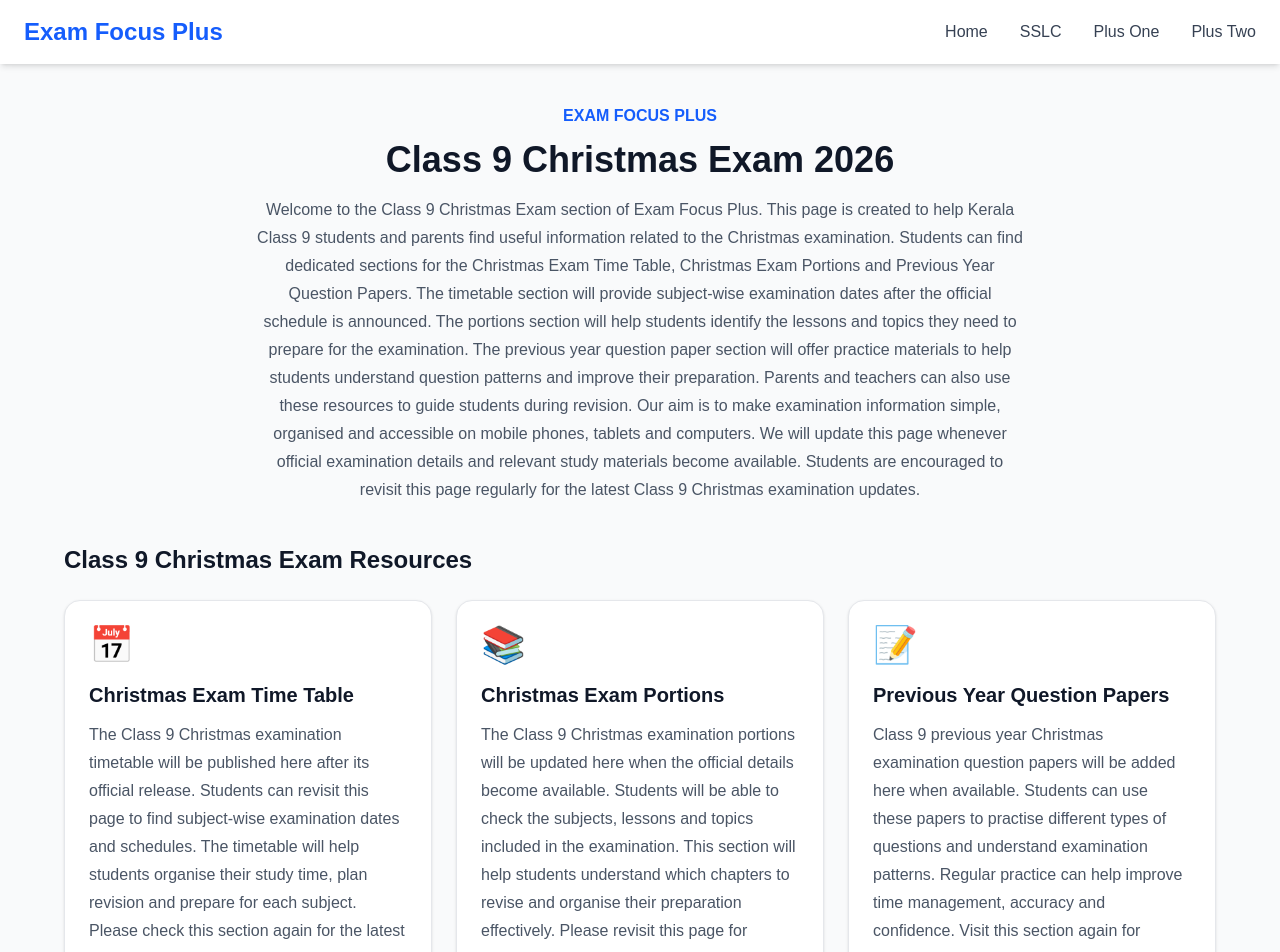
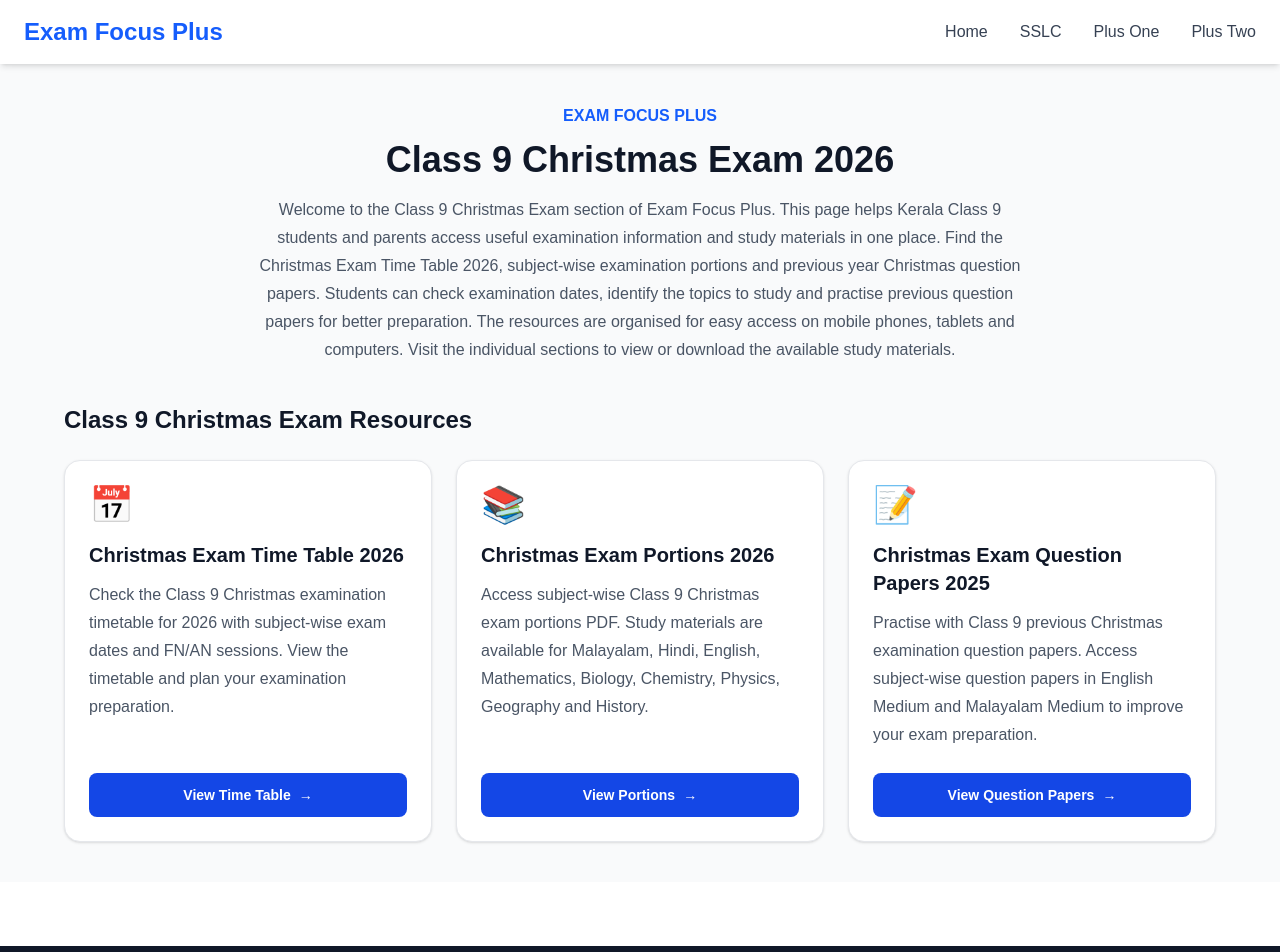
Before and after one commit to examfocusplus/exam-focus-plus, a Next.js app: page /class-9 in a window 1280 px wide. Shown: the top 952 px of the page. Built offline with nearby package versions, Linux system fonts and the light colour scheme.

Commit message:
Update Class 9 exam resources page

```diff
--- a/app/class-9/page.tsx
+++ b/app/class-9/page.tsx
@@ -3,30 +3,48 @@ import type { Metadata } from "next";
 export const metadata: Metadata = {
   title: "Class 9 Christmas Exam 2026 | Time Table, Portions & Question Papers",
   description:
-    "Find Class 9 Christmas Exam 2026 updates, timetable, exam portions and previous year question papers for Kerala students at Exam Focus Plus.",
+    "Find Class 9 Christmas Exam 2026 timetable, subject-wise portions and previous year question papers for Kerala students. View and download study materials at Exam Focus Plus.",
+  keywords: [
+    "Class 9 Christmas Exam 2026",
+    "Class 9 Christmas Exam Question Paper 2026",
+    "Class 9 Christmas Exam Question Paper 2025",
+    "Class 9 Christmas Exam Time Table",
+    "Class 9 Christmas Exam Portions",
+    "Class 9 Question Papers 2025",
+    "Kerala Class 9 Study Materials",
+    "9th Standard Christmas Exam",
+    "Class 9 Previous Year Question Papers",
+    "Exam Focus Plus",
+  ],
   alternates: {
-    canonical: "/class-9",
+    canonical: "https://examfocusplus.in/class-9",
   },
 };
 
 const sections = [
   {
-    title: "Christmas Exam Time Table",
+    title: "Christmas Exam Time Table 2026",
     description:
-      "The Class 9 Christmas examination timetable will be published here after its official release. Students can revisit this page to find subject-wise examination dates and schedules. The timetable will help students organise their study time, plan revision and prepare for each subject. Please check this section again for the latest official examination updates.",
+      "Check the Class 9 Christmas examination timetable for 2026 with subject-wise exam dates and FN/AN sessions. View the timetable and plan your examination preparation.",
     icon: "📅",
+    link: "/class-9-christmas-timetable-26",
+    button: "View Time Table",
   },
   {
-    title: "Christmas Exam Portions",
+    title: "Christmas Exam Portions 2026",
     description:
-      "The Class 9 Christmas examination portions will be updated here when the official details become available. Students will be able to check the subjects, lessons and topics included in the examination. This section will help students understand which chapters to revise and organise their preparation effectively. Please revisit this page for updates.",
+      "Access subject-wise Class 9 Christmas exam portions PDF. Study materials are available for Malayalam, Hindi, English, Mathematics, Biology, Chemistry, Physics, Geography and History.",
     icon: "📚",
+    link: "/class-9-portions-26",
+    button: "View Portions",
   },
   {
-    title: "Previous Year Question Papers",
+    title: "Christmas Exam Question Papers 2025",
     description:
-      "Class 9 previous year Christmas examination question papers will be added here when available. Students can use these papers to practise different types of questions and understand examination patterns. Regular practice can help improve time management, accuracy and confidence. Visit this section again for question papers and additional examination preparation resources.",
+      "Practise with Class 9 previous Christmas examination question papers. Access subject-wise question papers in English Medium and Malayalam Medium to improve your exam preparation.",
     icon: "📝",
+    link: "/class-9-previous-year-questions-26",
+    button: "View Question Papers",
   },
 ];
 
@@ -46,25 +64,16 @@ export default function Class9Page() {
 
           <p className="mx-auto mt-4 max-w-3xl text-base leading-7 text-gray-600">
             Welcome to the Class 9 Christmas Exam section of Exam Focus
-            Plus. This page is created to help Kerala Class 9 students
-            and parents find useful information related to the Christmas
-            examination. Students can find dedicated sections for the
-            Christmas Exam Time Table, Christmas Exam Portions and
-            Previous Year Question Papers. The timetable section will
-            provide subject-wise examination dates after the official
-            schedule is announced. The portions section will help
-            students identify the lessons and topics they need to
-            prepare for the examination. The previous year question
-            paper section will offer practice materials to help students
-            understand question patterns and improve their preparation.
-            Parents and teachers can also use these resources to guide
-            students during revision. Our aim is to make examination
-            information simple, organised and accessible on mobile
-            phones, tablets and computers. We will update this page
-            whenever official examination details and relevant study
-            materials become available. Students are encouraged to
-            revisit this page regularly for the latest Class 9
-            Christmas examination updates.
+            Plus. This page helps Kerala Class 9 students and parents
+            access useful examination information and study materials
+            in one place. Find the Christmas Exam Time Table 2026,
+            subject-wise examination portions and previous year
+            Christmas question papers. Students can check examination
+            dates, identify the topics to study and practise previous
+            question papers for better preparation. The resources are
+            organised for easy access on mobile phones, tablets and
+            computers. Visit the individual sections to view or
+            download the available study materials.
           </p>
         </div>
 
@@ -76,7 +85,7 @@ export default function Class9Page() {
           {sections.map((section) => (
             <div
               key={section.title}
-              className="rounded-2xl border border-gray-200 bg-white p-6 shadow-sm"
+              className="flex flex-col rounded-2xl border border-gray-200 bg-white p-6 shadow-sm transition hover:-translate-y-1 hover:shadow-md"
             >
               <div className="mb-4 text-4xl">
                 {section.icon}
@@ -86,14 +95,17 @@ export default function Class9Page() {
                 {section.title}
               </h3>
 
-              <p className="mt-3 leading-7 text-gray-600">
+              <p className="mt-3 flex-grow leading-7 text-gray-600">
                 {section.description}
               </p>
 
-              <div className="mt-5 inline-flex items-center gap-2 rounded-full bg-amber-50 px-4 py-2 text-sm font-semibold text-amber-700">
-                <span>●</span>
-                Coming Soon
-              </div>
+              <a
+                href={section.link}
+                className="mt-6 inline-flex items-center justify-center gap-2 rounded-lg bg-blue-700 px-5 py-3 text-sm font-semibold text-white transition hover:bg-blue-800"
+              >
+                {section.button}
+                <span>→</span>
+              </a>
             </div>
           ))}
         </div>
```
